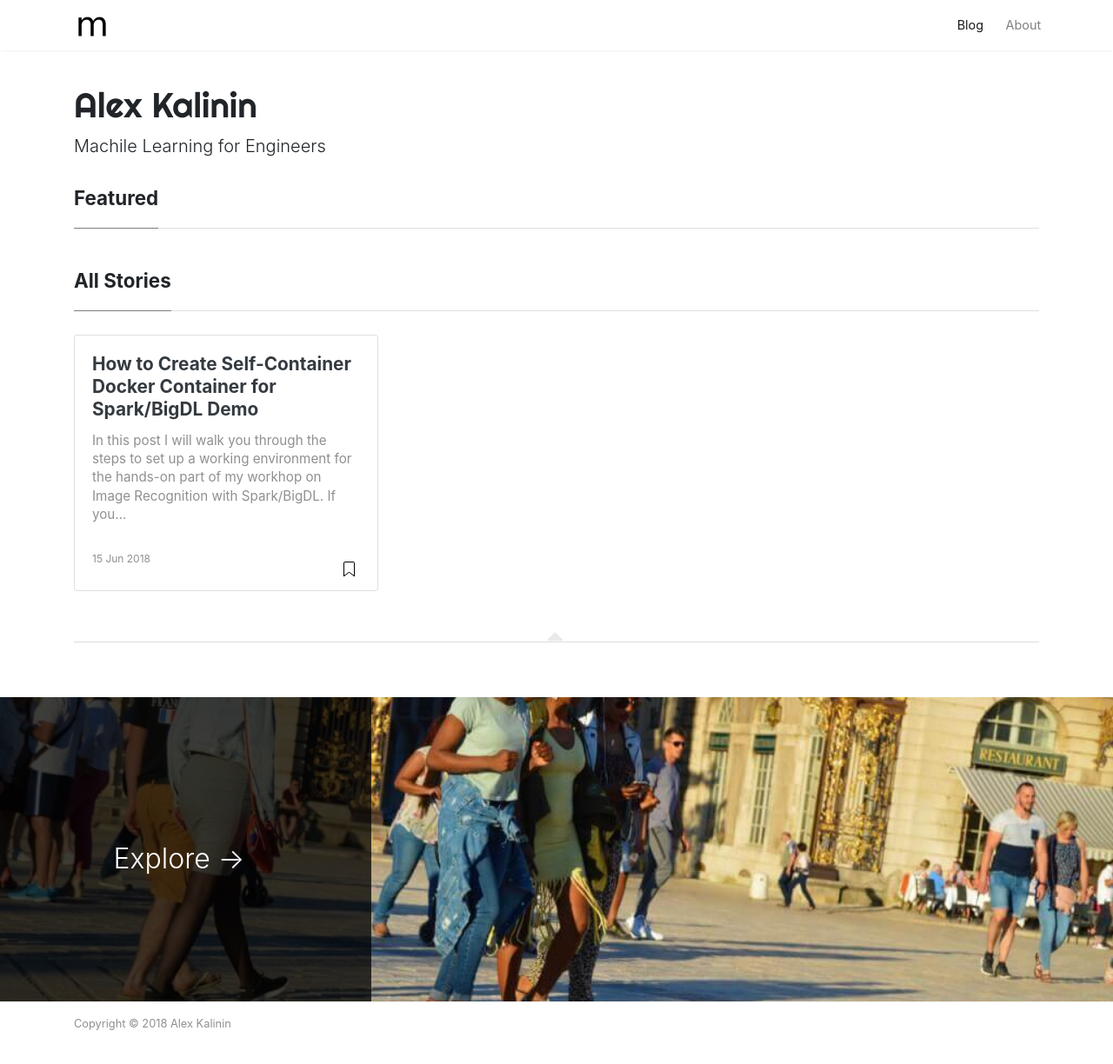
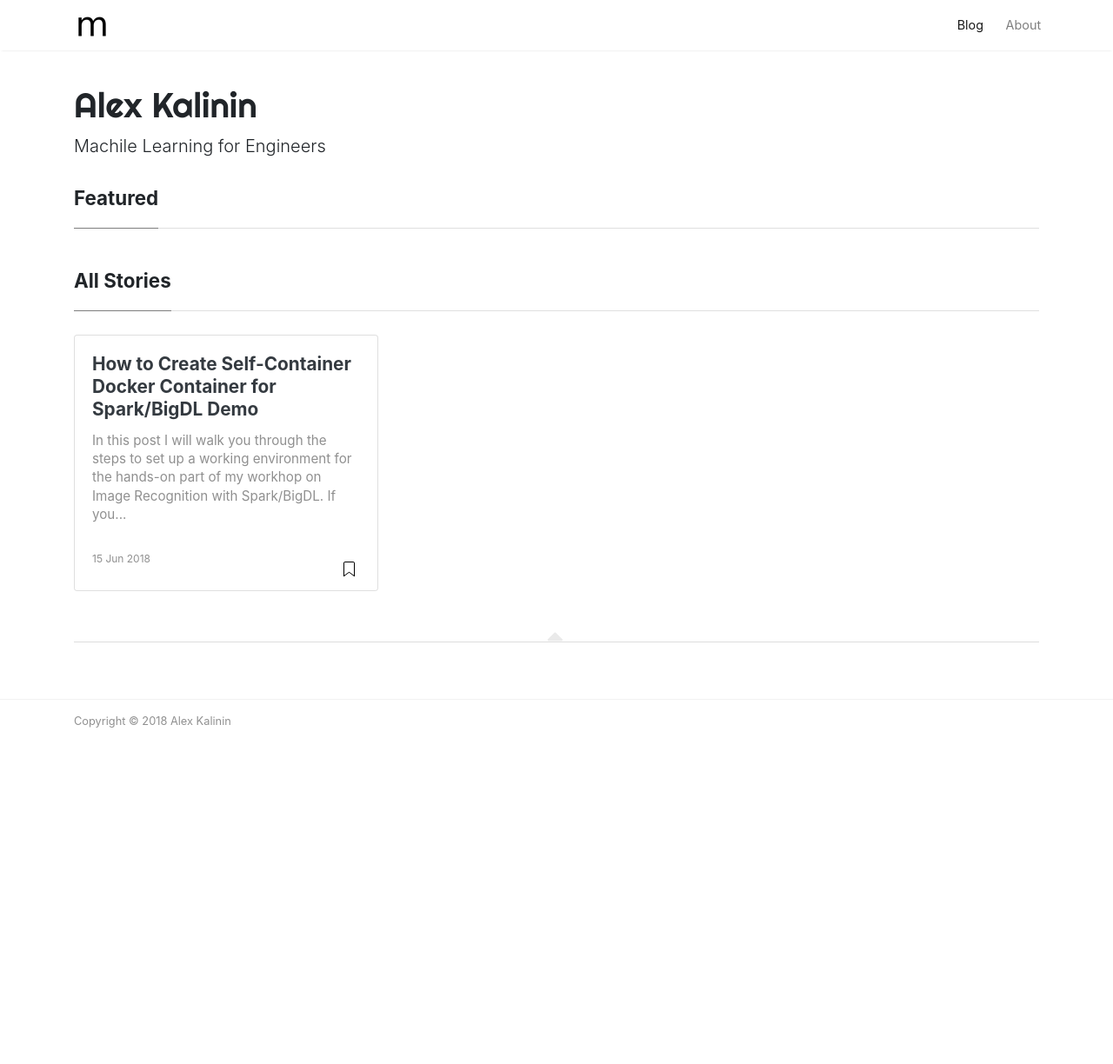
Before and after one commit to alex-kalinin/alex-kalinin.github.io, a Jekyll site: the page built from index.html, in a window 1280 px wide and 1261 px high. Shown: the top 1224 px of the window at 87% size. Built offline with Jekyll 4.4.1, drawn with Linux system fonts in a browser that asks for light colours; nearby versions of some CDN libraries; the list of posts is cut into pages by our own code; comment, search, counter and statistics services are not loaded.

Commit message:
Update default page

```diff
--- a/_layouts/default.html
+++ b/_layouts/default.html
@@ -107,7 +107,7 @@
 
 <!-- Bottom Alert Bar
 ================================================== -->
-<div class="alertbar">
+<!--div class="alertbar">
 	<div class="container text-center">
 		<span><img src="{{ site.baseurl }}/{{ site.logo }}" alt="{{site.title}}"> &nbsp; Never miss a <b>story</b> from me, subscribe to my newsletter</span>
         <form action="{{site.mailchimp-list}}" method="post" name="mc-embedded-subscribe-form" class="wj-contact-form validate" target="_blank" novalidate>
@@ -117,38 +117,13 @@
             </div>
         </form>
 	</div>
-</div>
+</div -->
 
 </div><!-- /.container>
 
-<!-- Categories Jumbotron
-================================================== -->
-<div class="jumbotron fortags">
-	<div class="row">
-		<div class="col-md-4 align-self-center text-center">
-			<h2 class="d-md-block d-none">Explore →</h2>
-		</div>
-		<div class="col-md-8 align-self-center text-center">
-          {% assign tags_list = site.categories %}
-          {% if tags_list.first[0] == null %}
-            {% for tag in tags_list %}
-              <a href="{{ site.baseurl }}/category/{{ tag }}">{{ tag | capitalize }} {{ site.tags[tag].size }}</a>
-            {% endfor %}
-          {% else %}
-            {% for tag in tags_list %}
-              <a href="{{ site.baseurl }}/category/{{ tag[0] }}">{{ tag[0] | capitalize }} ({{ tag[1].size }})</a>
-            {% endfor %}
-          {% endif %}
-        {% assign tags_list = nil %}
 
-		</div>
-	</div>
-</div>
-
-
-
-<!-- Begin Footer
-================================================== -->
+<!-- Begin Footer -->
+<!-- ================================================== -->
 <footer class="footer">
     <div class="container">
         <div class="row">
```
Also changed, not shown: other parts of _layouts/default.html (+2 -2 lines).
